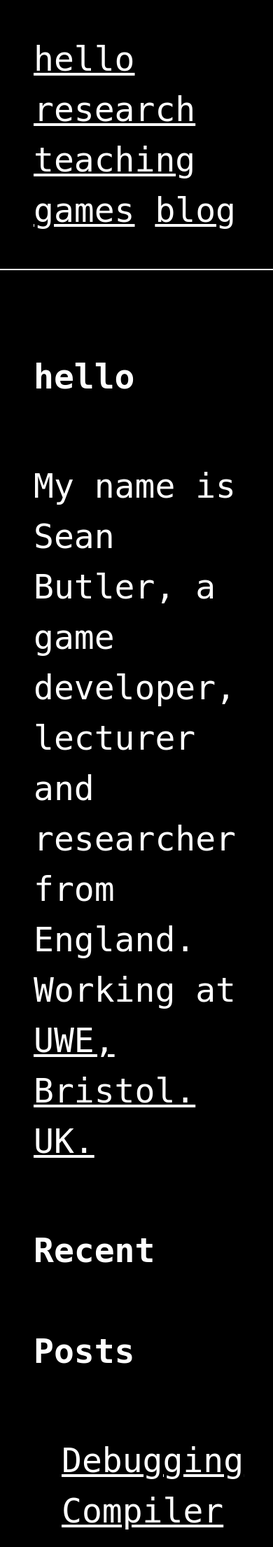
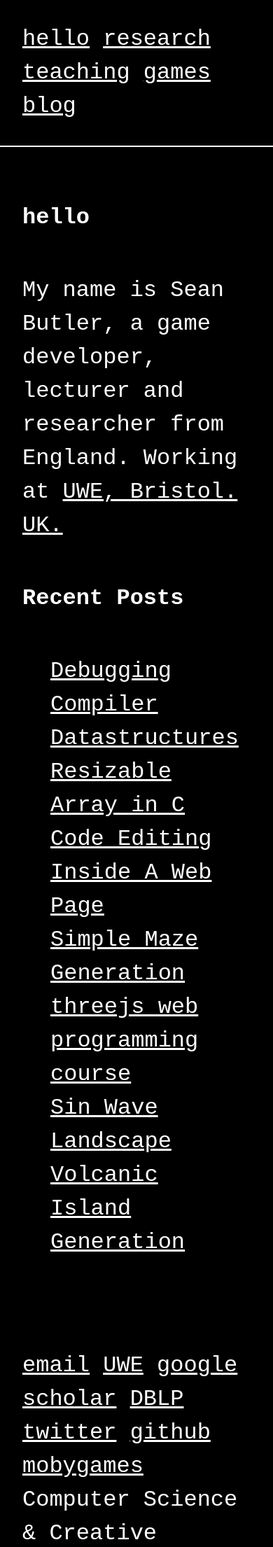
Before and after one commit to seanbutler/www.seanbutler.net, a Jekyll site: the page built from index.html, in a window 390 px wide. Shown: the top 2210 px of the page at 70% size. Built offline with Jekyll 4.4.1, drawn with Linux system fonts in a browser that asks for light colours.

Commit message:
tweaking mobile 3

```diff
--- a/css/mini.css
+++ b/css/mini.css
@@ -3,7 +3,7 @@ html {
     overflow-y: scroll;
     font-size: 20px;
     line-height: 150%;
-    font-family: mono;
+    font-family: monospace;
     /* border-top: 4px solid black; */
 }
 
@@ -11,7 +11,6 @@ body {
     background: white;
     color: black;
 
-    font-family: mono;
     font-size: 20px;
 
     margin: 0px;
@@ -84,13 +83,13 @@ img {
     html {
         height: 100%;
         overflow-y: scroll;
-        font-size:	48px;
+        font-size:	32px;
         line-height: 150%;
-        font-family: mono;
+        font-family: monospace;
     }
 
     body {
-        font-size:	48px;
+        font-size:	32px;
         line-height: 150%;
         color: white;
         background-color: black;
@@ -98,7 +97,7 @@ img {
 
 
     h1, h2, h3, h4, h5, h6{
-        font-size:	48px;
+        font-size:	32px;
         font-weight: bold;
         color: white;
         line-height: 300%;
```
